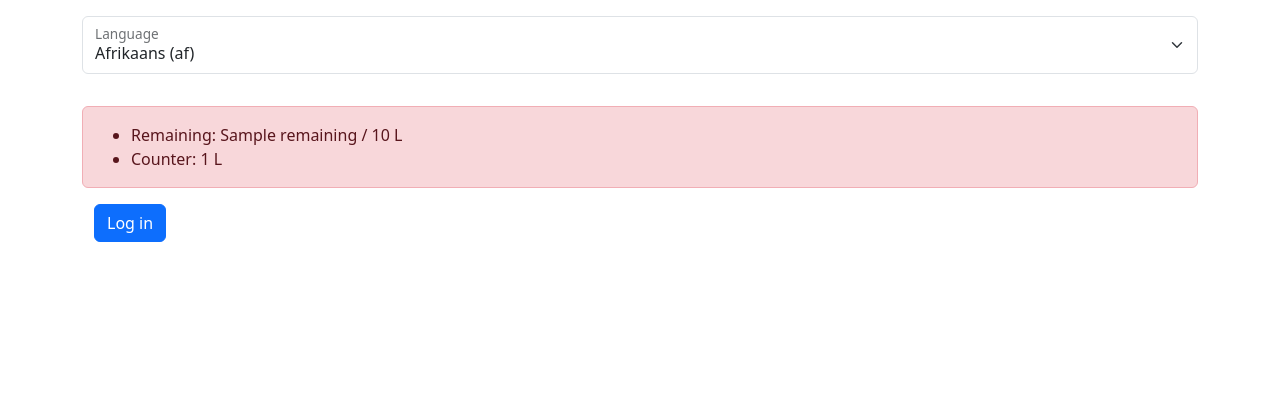
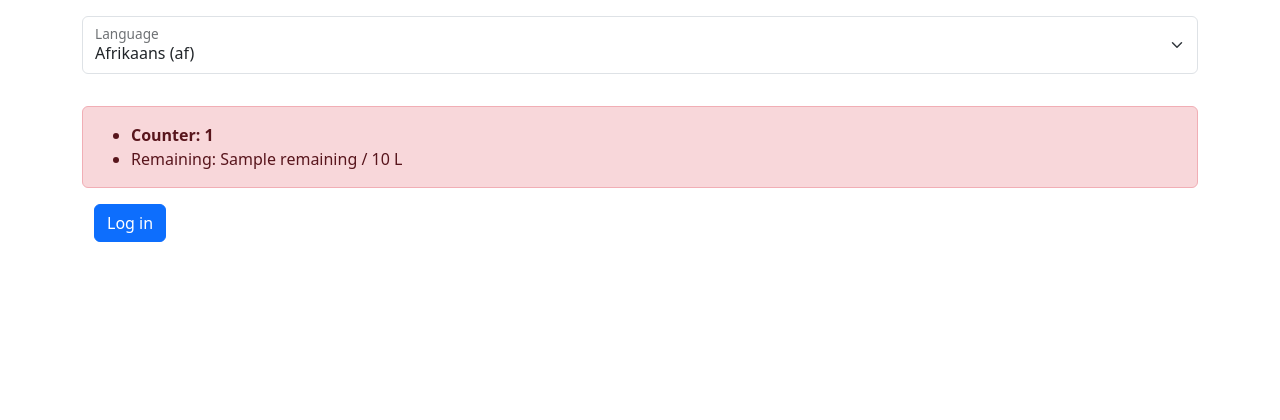
Before and after one commit to zyv/fbomatic, a Django app: template fbomatic/templates/fbomatic/index.html in a window 1280 px wide. Shown: the top 420 px of the page. Run offline with Django 5.2, Linux system fonts and the light colour scheme; the template is opened without the code that fills it: most values are stand-ins (such as "Sample title", 1, 10 or a date in 2020); parts of the project's set-up code (start-up, migrations or seed data) failed here and were passed over; some libraries are stand-ins or nearby versions.

Commit message:
Make counter more visible

```diff
--- a/fbomatic/templates/fbomatic/index.html
+++ b/fbomatic/templates/fbomatic/index.html
@@ -8,8 +8,8 @@
     <div class="alert alert-{% if pump.remaining > refueling_threshold %}primary{% else %}danger{% endif %} mt-3 pb-0"
          role="alert">
         <ul>
+            <li class="fw-bold">{% translate "Counter" %}: {{ pump.counter }}</li>
             <li>{% translate "Remaining" %}: {{ pump.remaining }} / {{ pump.capacity }} L</li>
-            <li>{% translate "Counter" %}: {{ pump.counter }} L</li>
         </ul>
     </div>
 
```
